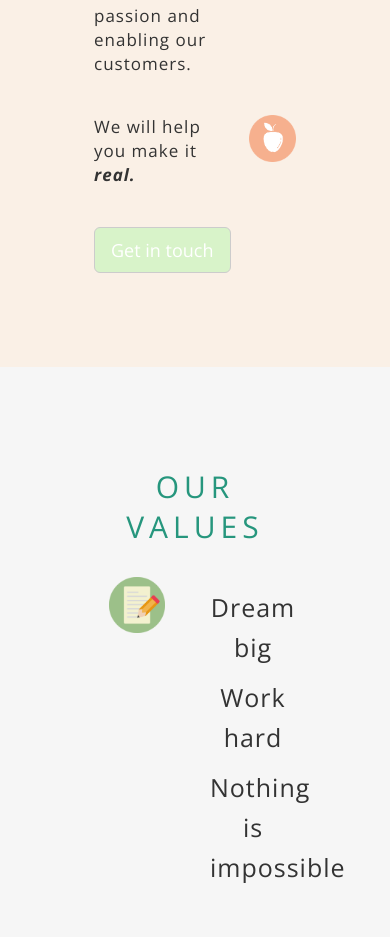
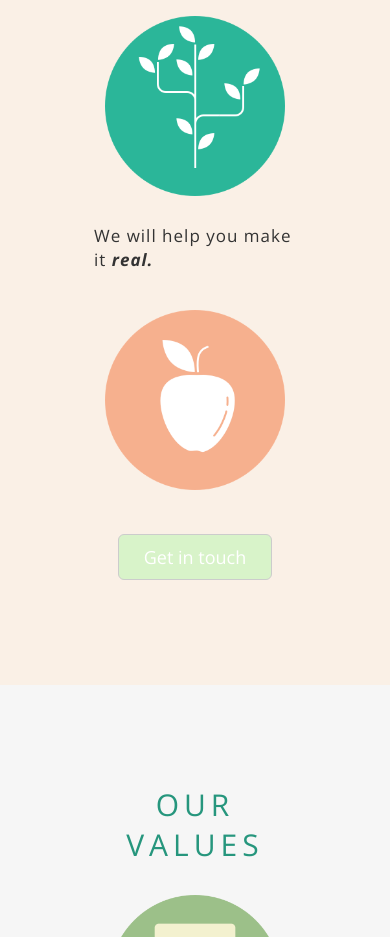
Before and after one commit to ciandro/heptalab, a plain HTML site: page index.html in a window 390 px wide. Shown: the part 1825-2762 px from the top of the page. Drawn offline with nearby package versions, Linux system fonts and the light colour scheme; a web font is replaced by a local one.

Commit message:
Add files via upload

```diff
--- a/css/style.css
+++ b/css/style.css
@@ -197,6 +197,7 @@ a break from the about company section */
 
 .about ul img {
     width: 100%;
+    max-width: 180px;
 }
 
 /* Second ABOUT section */
@@ -217,6 +218,7 @@ a break from the about company section */
 
 .about2 img {
     width: 100%;
+    max-width: 400px;
 }
 
 #doit {
--- a/index.html
+++ b/index.html
@@ -60,20 +60,29 @@
                     <h2>TURNING YOUR VISION INTO REALITY</h2>
                 </div>
                 <ul>
-                    <li class="col-md-9 col-sm-8 col-xs-8"><h4>HeptaLab wants you to <em>thrive</em>.</h4></li>
-                    <li class="col-md-3 col-sm-4 col-xs-4"><img src="img/icons/Plant.png"></li>
+                    <li class="col-md-9 col-sm-8 col-xs-12"><h4>HeptaLab wants you to <em>thrive</em>.</h4>
+                    </li>
+                    <li class="col-md-3 col-sm-4 col-xs-12"><img src="img/icons/Plant.png">
+                    </li>
                 </ul>
                 <ul>
-                    <li class="col-md-9 col-sm-8 col-xs-8">
+                    <li class="col-md-9 col-sm-8 col-xs-12">
                         <p>We feel you deserve to find your inner vision and then chase it. Don't worry about the tech and the scale. Focusing on your vision is what we care about the most, we want you to be passionate, to crave for your dream to be alive. HeptaLab is all about passion and enabling our customers.</p>
                     </li>
-                    <li class="col-md-3 col-sm-4 col-xs-4"><img src="img/icons/Grow.png"></li>
+                    <li class="col-md-3 col-sm-4 col-xs-12"><img src="img/icons/Grow.png">
+                    </li>
                 </ul>
                 <ul>
-                    <li class="col-md-9 col-sm-8 col-xs-8"><p>We will help you make it <em>real.</em></p>
-                    <button class="btn btn-default btn-lg">Get in touch</button></li>
-                    <li class="col-md-3 col-sm-4 col-xs-4"><img src="img/icons/Crop.png"></li>
+                    <li class="col-md-9 col-sm-8 col-xs-12"><p>We will help you make it <em>real.</em></p>
+                    </li>
+                    <li class="col-md-3 col-sm-4 col-xs-12"><img src="img/icons/Crop.png">
+                    </li>
                 </ul>
+                <div>
+                    <span class="col-md-4 col-sm-4 col-xs-2"></span>
+                    <button class="col-md-4 col-sm-4 col-xs-8 btn btn-default btn-lg">Get in touch</button>
+                    <span class="col-md-4 col-sm-4 col-xs-2"></span>
+                </div>
             </div>
         </div> <!-- end of container fluid -->
 
@@ -83,10 +92,10 @@
                 <div class="col-sm-12 col-xs-12">
                     <h2>OUR VALUES</h2>
                 </div>
-                <div class="col-sm-6 col-xs-6 text-center">
+                <div class="col-sm-6 col-xs-12 text-center">
                     <img src="img/icons/List.png" class="col-sm-6 col-xs-6">
                 </div>
-                <div class="col-sm-6 col-xs-6 text-center">
+                <div class="col-sm-6 col-xs-12 text-center">
                     <h4>Dream big</h4>
                     <h4>Work hard</h4>
                     <h4>Nothing is impossible</h4>
```
